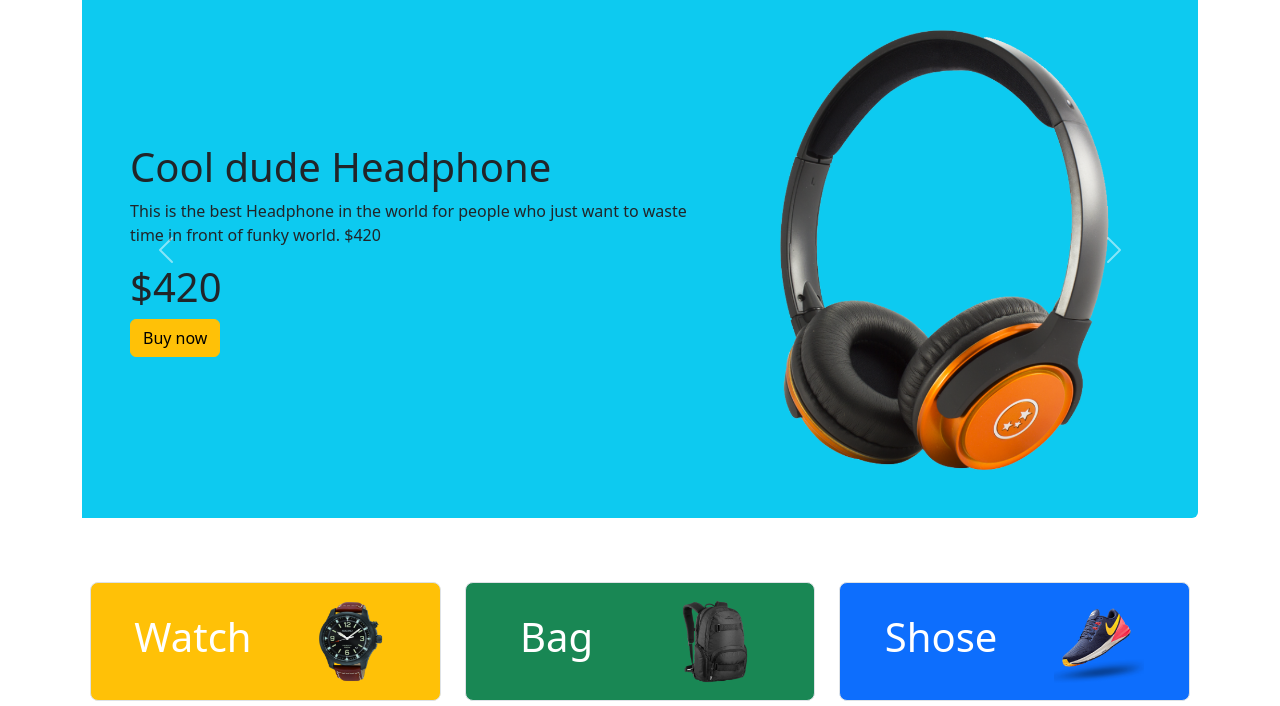
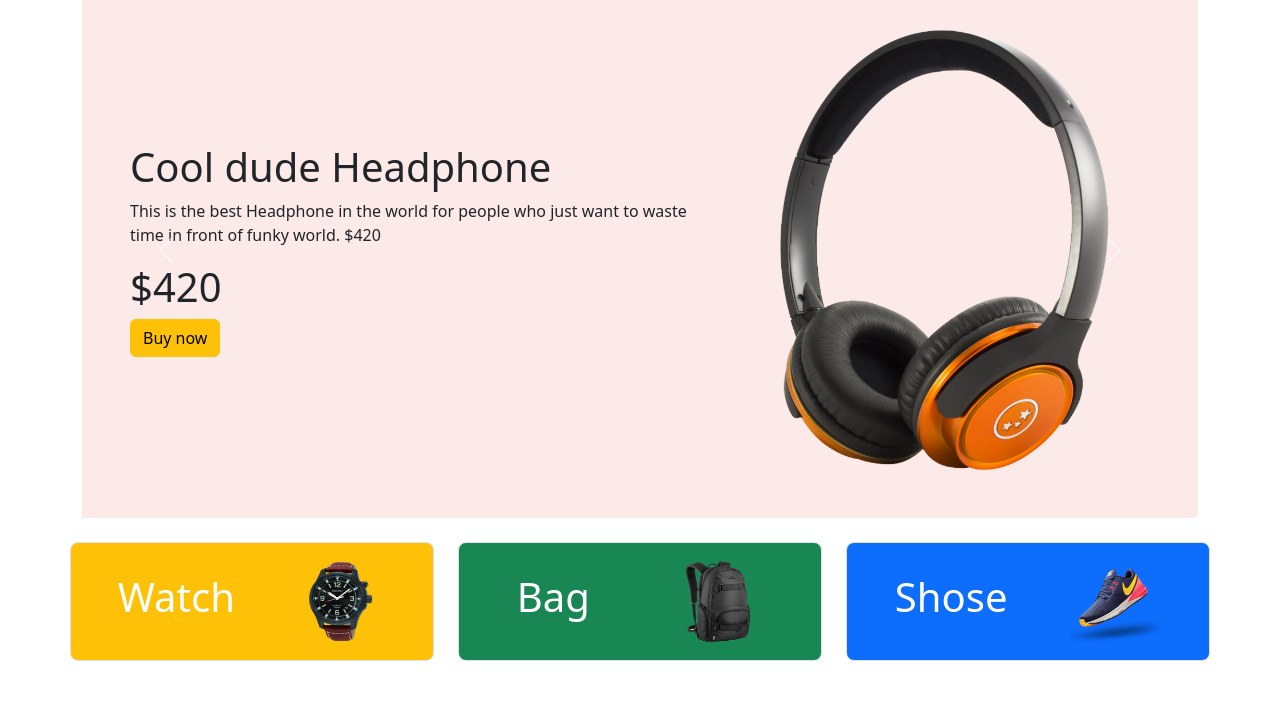
Before and after one commit to Farha-hub/Panda-Ecommerce-bootstrap, a plain HTML site: page index.html in a window 1280 px wide. Shown: the part 66-772 px from the top of the page. Drawn offline with nearby package versions, Linux system fonts and the light colour scheme.

Commit message:
added a css file

```diff
--- a/index.html
+++ b/index.html
@@ -4,6 +4,8 @@
     <meta charset="utf-8" />
     <meta name="viewport" content="width=device-width, initial-scale=1" />
     <title>Boots panda ecommerce</title>
+    <!-- custom css  -->
+    <link rel="stylesheet" href="style.css">
     <link
       href="https://cdn.jsdelivr.net/npm/bootstrap@5.2.1/dist/css/bootstrap.min.css"
       rel="stylesheet"
@@ -57,7 +59,7 @@
           data-bs-ride="carousel"
         >
           <div class="carousel-inner">
-            <div class="carousel-item active boder rounded bg-info p-5">
+            <div class="carousel-item active boder rounded panda-bg-info p-5">
               <div class="row">
                 <div class="col-lg-7 d-flex align-items-center">
                   <div>
@@ -79,7 +81,7 @@
                 </div>
               </div>
             </div>
-            <div class="carousel-item active boder rounded bg-info p-5">
+            <div class="carousel-item active boder rounded panda-bg-info p-5">
               <div class="row">
                 <div class="col-lg-7 d-flex align-items-center">
                   <div>
@@ -101,7 +103,7 @@
                 </div>
               </div>
             </div>
-            <div class="carousel-item active boder rounded bg-info p-5">
+            <div class="carousel-item active boder rounded panda-bg-info p-5">
               <div class="row">
                 <div class="col-lg-7 d-flex align-items-center">
                   <div>
@@ -152,7 +154,7 @@
 
       <section>
         <div class="container text-center my-5">
-          <div class="row g-2">
+          <div class="row g-5">
             <!-- single categories  -->
             <div class="col-lg-4 col-md-6 col-sm-12 g-4">
               <div
@@ -344,7 +346,7 @@
       <!-- Backpack section End  -->
       <!-- Subscribe section start  -->
       <section id="Subscribe">
-        <div style="height: 300px" class="container rounded-3 d-flex justify-content-center align-items-center bg-info">
+        <div style="height: 300px" class="container rounded-3 d-flex justify-content-center align-items-center panda-bg-info">
           <div>
             <h2>LET'S STAY IN TOUCH</h2>
           <p>Get updates on sales, specials and more</p>
--- /dev/null
+++ b/style.css
@@ -0,0 +1,3 @@
+.panda-bg-info {
+  background-color: #fceae8;
+}
```
